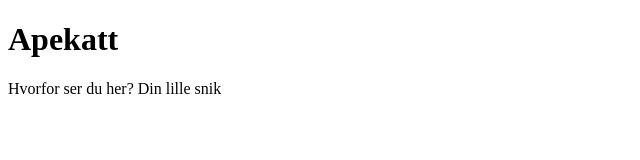
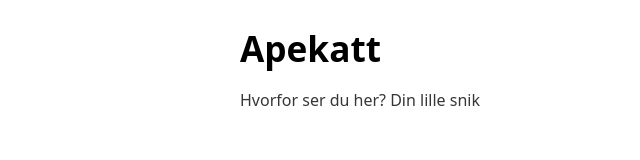
Before and after one commit to ollia008/ollia008.github.io, a plain HTML site: page index.html in a window 1280 px wide. Shown: the whole page, without its empty margins (0-640 px from the left). Drawn offline with nearby package versions, Linux system fonts and the light colour scheme.

Commit message:
Update index.html

```diff
--- a/index.html
+++ b/index.html
@@ -1,5 +1,8 @@
 <!DOCTYPE html>
 <html>
+<head>
+    <link rel="stylesheet" href="https://cdn.jsdelivr.net/npm/water.css@2/out/water.css">
+</head>
 <body>
 <h1>Apekatt</h1>
 <p>Hvorfor ser du her? Din lille snik</p>
```
